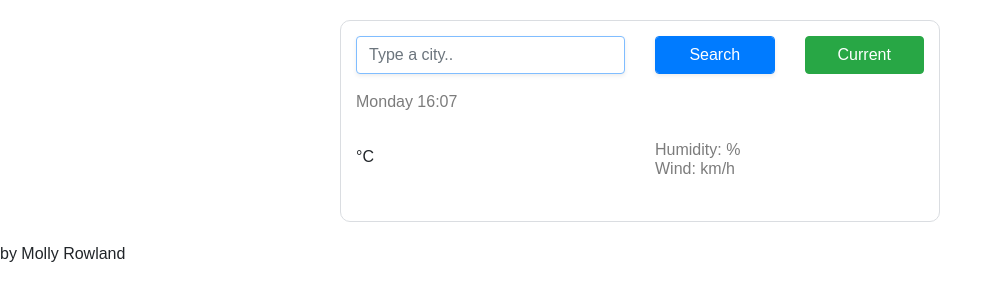
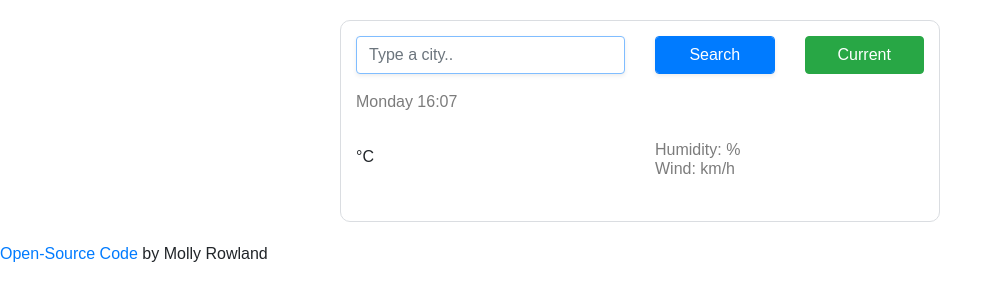
Before and after one commit to mollyrenell/homework-git-4, a plain HTML site: page index.html in a window 1280 px wide. Shown: the whole page, without its empty margins (0-1003 px from the left). Drawn offline with nearby package versions, Linux system fonts and the light colour scheme; no server answers.

Commit message:
Updated Link to Source Code

```diff
--- a/index.html
+++ b/index.html
@@ -72,8 +72,8 @@
     </div>
     <div>
       <a href="https://github.com/mollyrenell/homework-git-4">
-        <title>Open-source code</title></a
-      >
+        Open-Source Code
+      </a>
       by Molly Rowland
     </div>
     <script src="src/index.js"></script>
```
